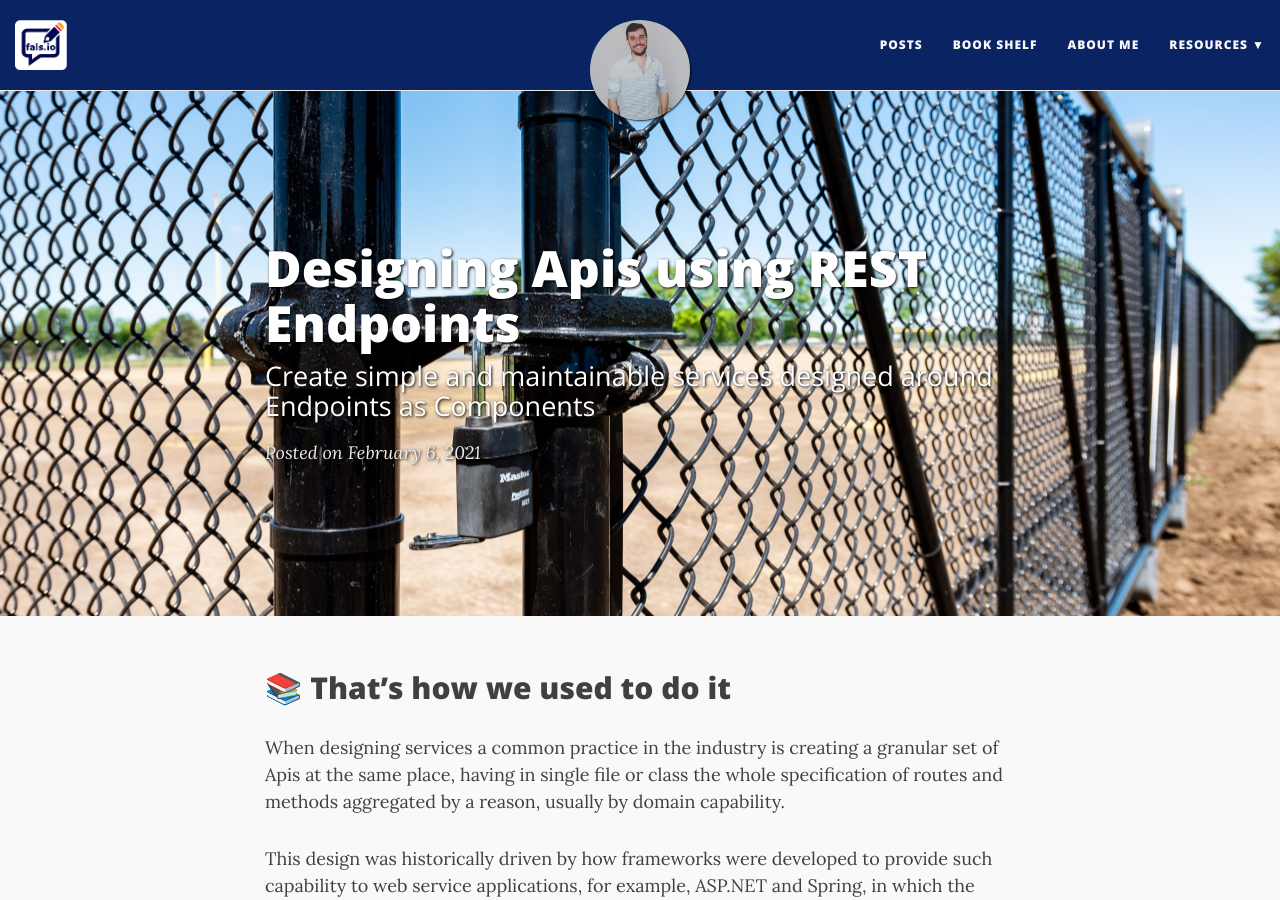
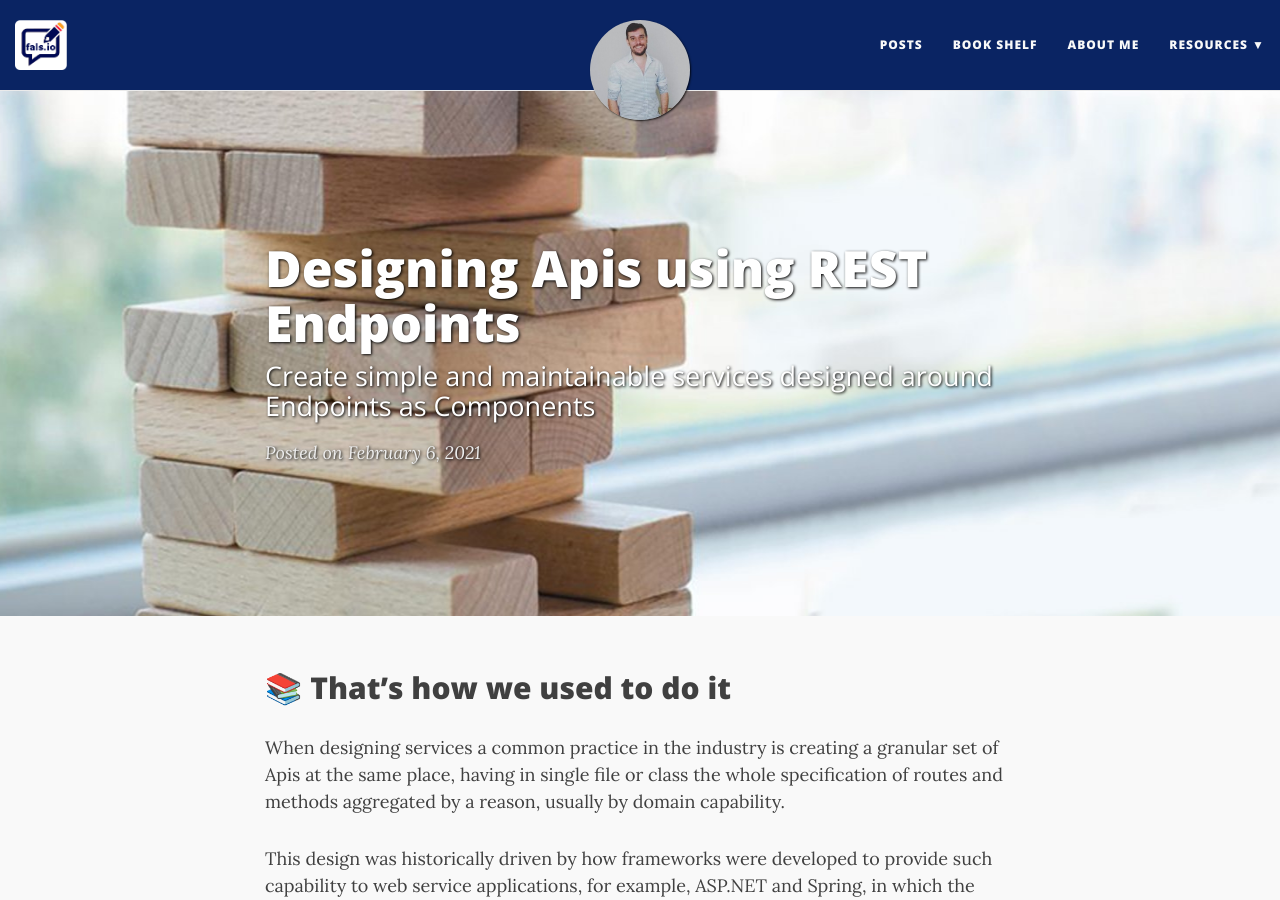
Before and after one commit to fals/fals.github.io, a Jekyll site: the page built from _posts/2021-02-06-end-points.md, in a window 1280 px wide and 900 px high. Built offline with Jekyll 4.4.1, drawn with Linux system fonts in a browser that asks for light colours; nearby versions of some CDN libraries; comment, search, counter and statistics services are not loaded.

Commit message:
changing image

```diff
--- a/_posts/2021-02-06-end-points.md
+++ b/_posts/2021-02-06-end-points.md
@@ -2,7 +2,7 @@
 layout: post
 title: Designing Apis using REST Endpoints
 subtitle: Create simple and maintainable services designed around Endpoints as Components
-bigimg: /img/fence.jpg
+bigimg: /img/jenga.jpg
 share-img: /img/fence.jpg
 tags: [architecture, REST, dotnet, api, endpoints]
 ---
```
Also changed, not shown: img/jenga.jpg (added).
